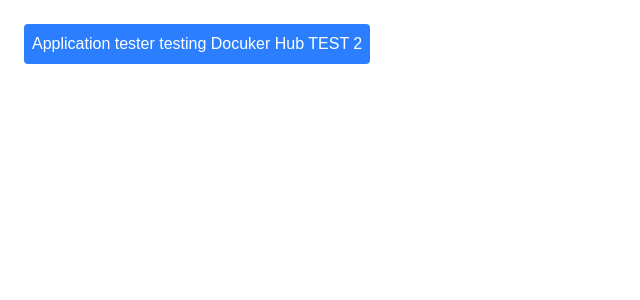
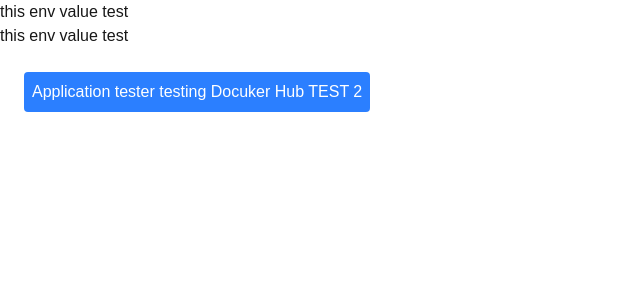
Before and after one commit to vinayak-inops/test-frontend, a Next.js app: page / in a window 1280 px wide. Shown: the top 300 px of the page, without its empty margins (0-640 px from the left). Built offline with nearby package versions, Linux system fonts and the light colour scheme.

Commit message:
test 3 docker update .env

```diff
--- a/app/page.tsx
+++ b/app/page.tsx
@@ -4,8 +4,8 @@
 export default function Home() {
 
   return <div>
-
-    {process.env.NEXT_PUBLIC_ENV} {process.env.NEXT_PUBLIC_APP_NAME}
+    <p>{process.env.NEXT_PUBLIC_APP_NAME} this env value test</p>
+    <p>{process.env.NEXT_PUBLIC_ENV} this env value test</p>
     <TestPage />
   </div>;
 }
```
